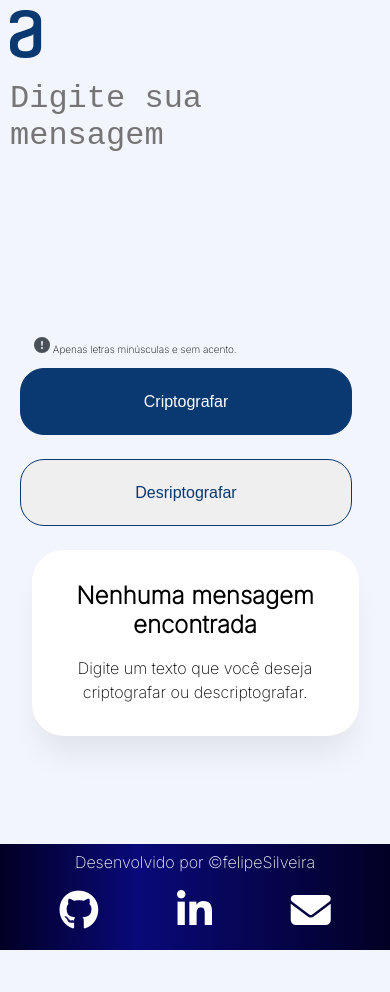
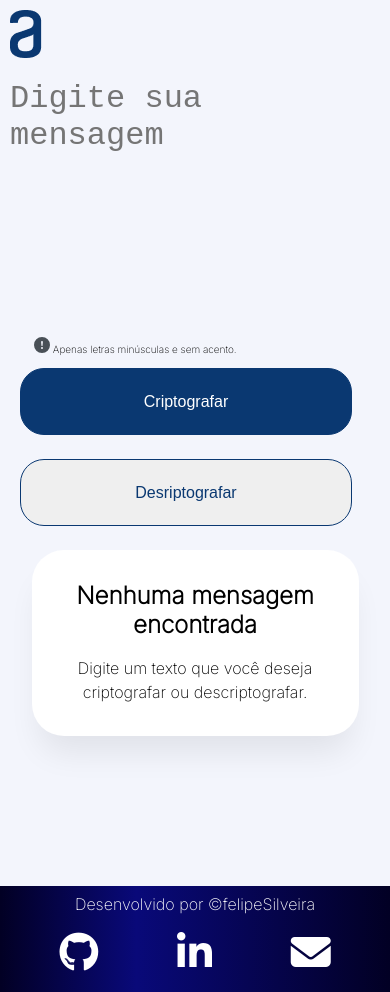
Before and after one commit to felipegaldy/decodificador-de-texto-alura-oracle-one-challenge, a plain HTML site: page index.html in a window 390 px wide. Before the commit the page ends 950 px from the top, so only its background shows below. Drawn offline with Linux system fonts and the light colour scheme.

Commit message:
alteracao margin top footer media max 420

```diff
--- a/css/style.css
+++ b/css/style.css
@@ -299,4 +299,8 @@ button:active {
         margin: 0 auto;
     }
 
+    footer {
+        margin-top: 42px;
+    }
+
 }
```
